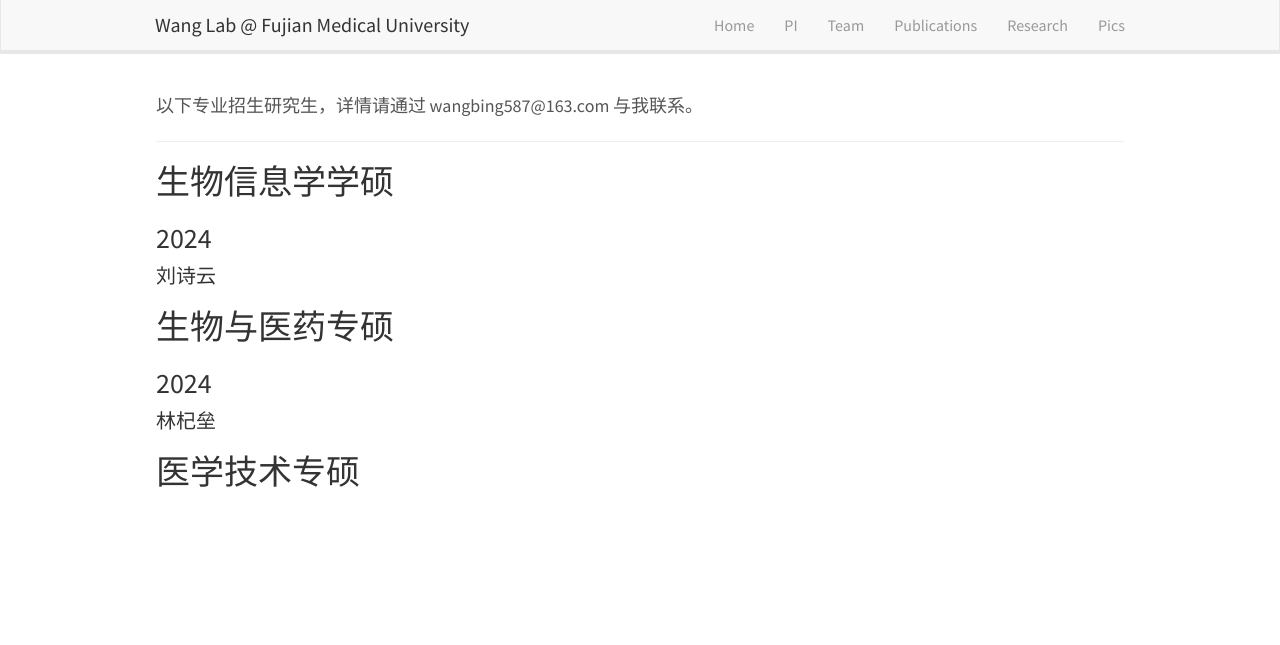
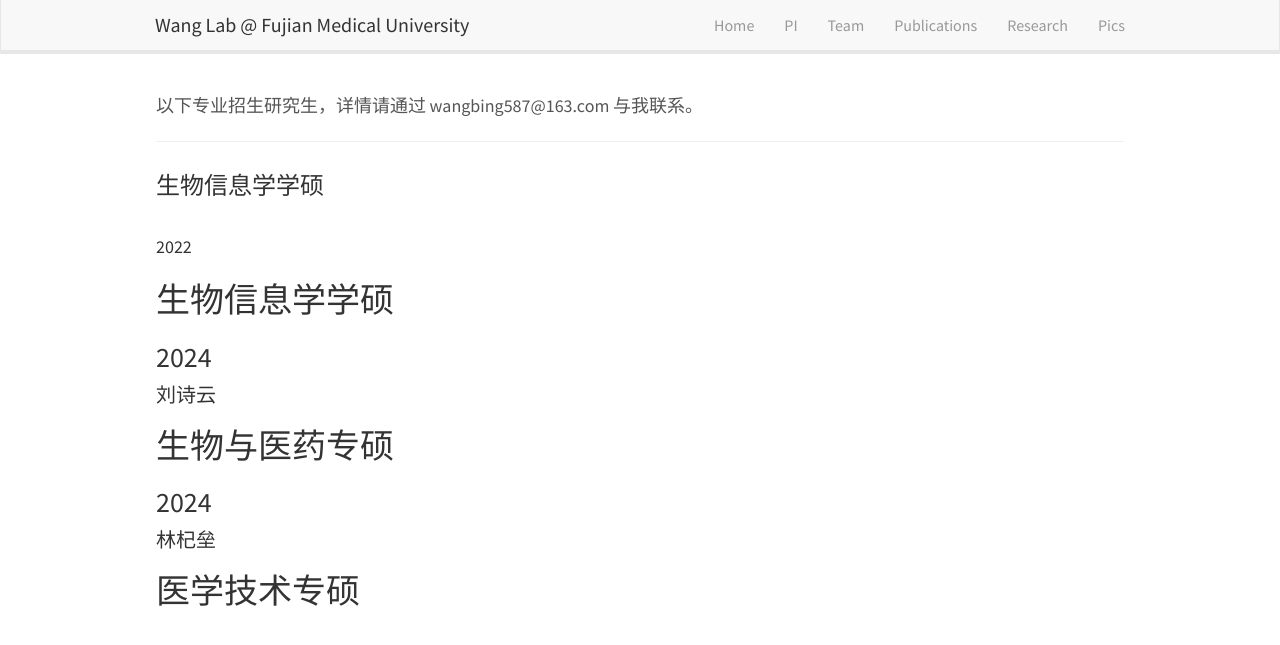
Before and after one commit to wangbing587/wangbing587.github.io, a Jekyll site: the page built from _pages/team.md, in a window 1280 px wide. Shown: the top 645 px of the page. Built offline with Jekyll 4.4.1, drawn with Linux system fonts in a browser that asks for light colours.

Commit message:
Update team.md

```diff
--- a/_pages/team.md
+++ b/_pages/team.md
@@ -10,6 +10,8 @@ permalink: /team/
 <hr />
 
 
+## <font size="5">生物信息学学硕</font>
+## <font size="4">2022</font>
 ## 生物信息学学硕
 ### 2024
 #### 刘诗云
```
